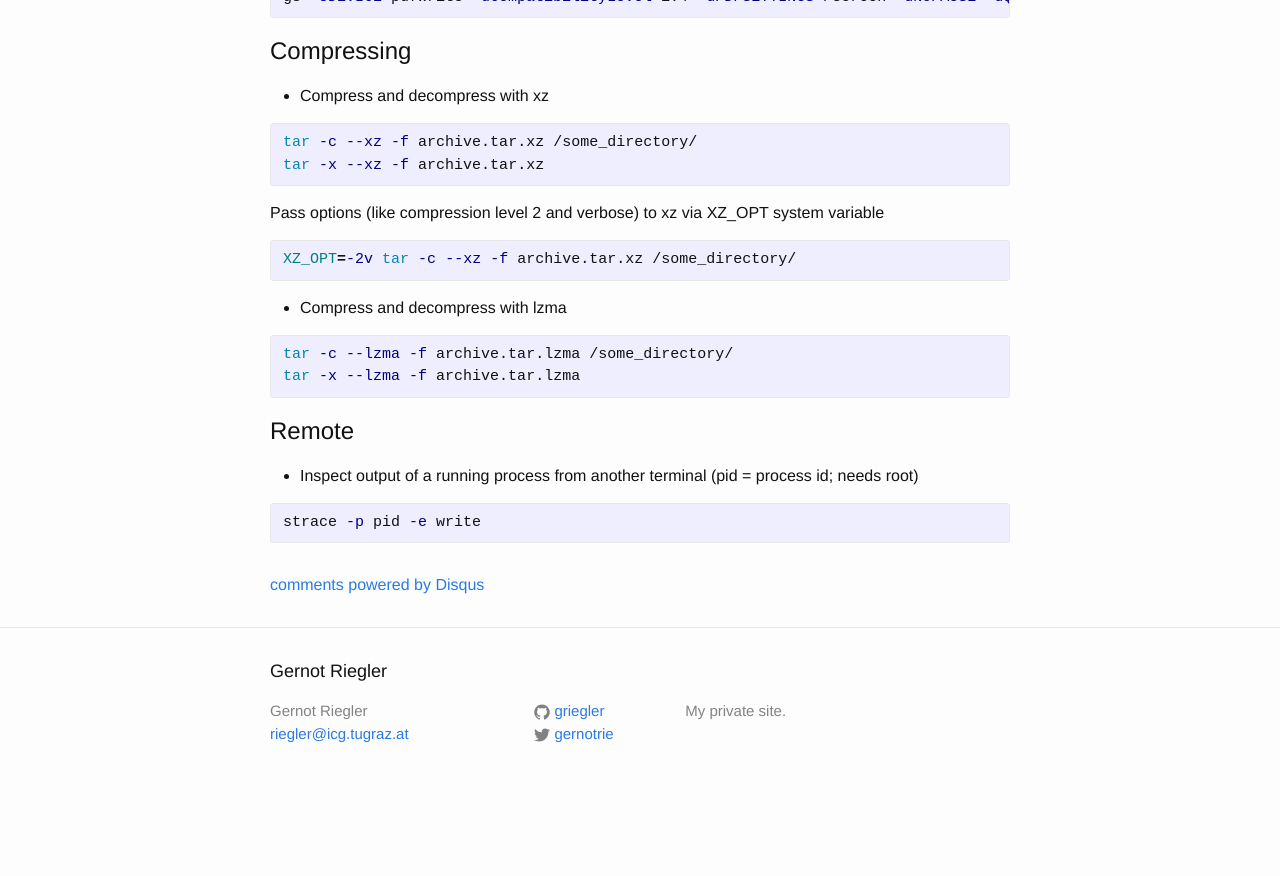
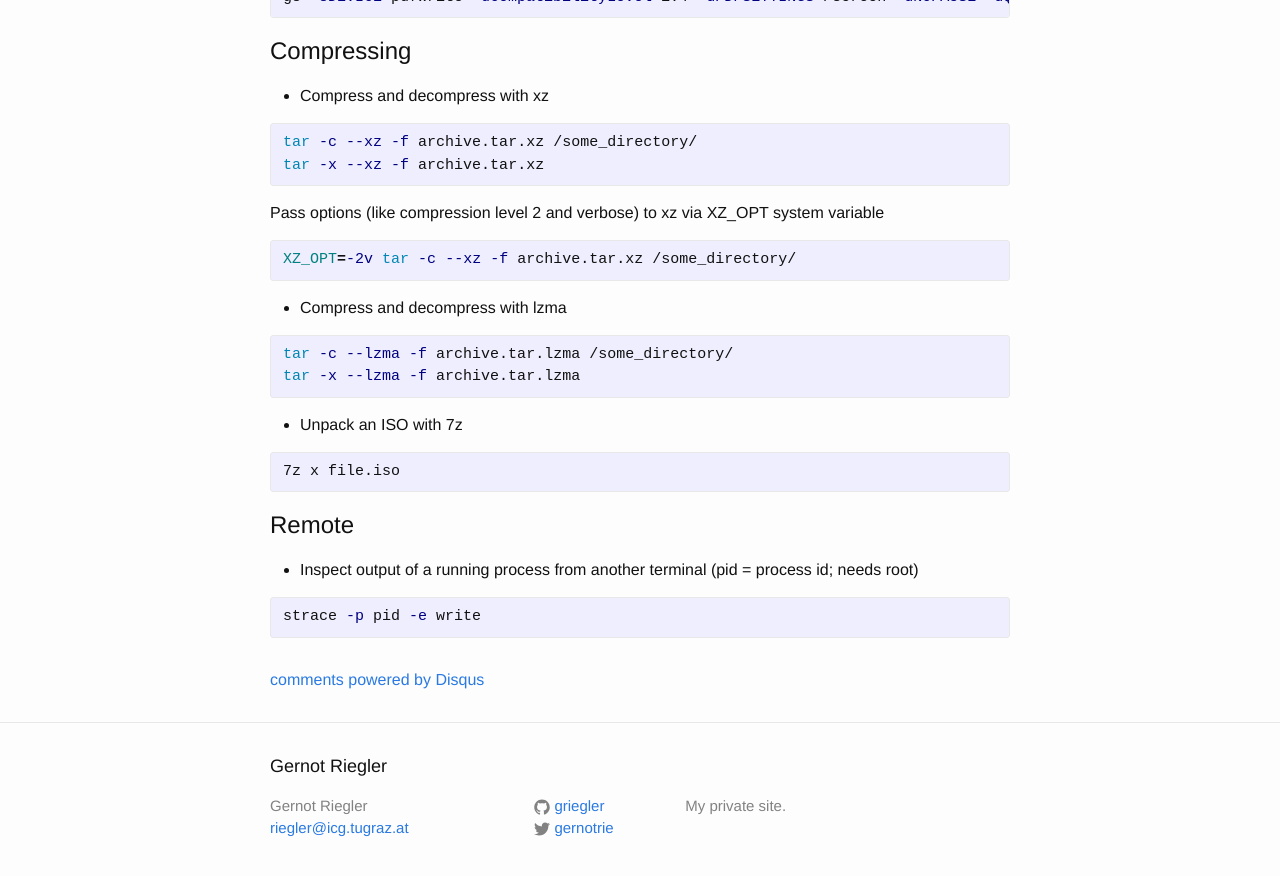
Before and after one commit to griegler/griegler.github.io, a Jekyll site: the page built from _posts/2015-09-15-recurring-terminal-commands.markdown, in a window 1280 px wide and 900 px high, scrolled down 1646 px. Shown: the top 876 px of the window. Built offline with Jekyll 4.4.1, drawn with Linux system fonts in a browser that asks for light colours; comment, search, counter and statistics services are not loaded; before the commit the page ends 2451 px from its top, so only the background shows below that.

Commit message:
added command to first post

```diff
--- a/_posts/2015-09-15-recurring-terminal-commands.markdown
+++ b/_posts/2015-09-15-recurring-terminal-commands.markdown
@@ -112,6 +112,12 @@ tar -c --lzma -f archive.tar.lzma /some_directory/
 tar -x --lzma -f archive.tar.lzma
 {% endhighlight %}
 
+* Unpack an ISO with 7z
+
+{% highlight bash %}
+7z x file.iso
+{% endhighlight %}
+
 # Remote
 
 * Inspect output of a running process from another terminal (pid = process id; needs root)
```
